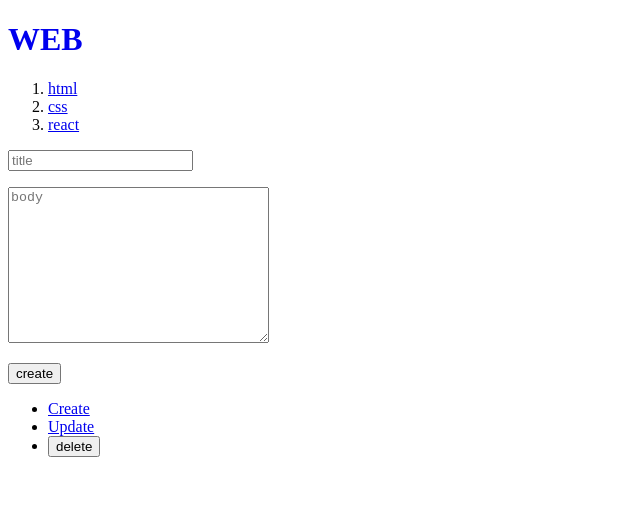
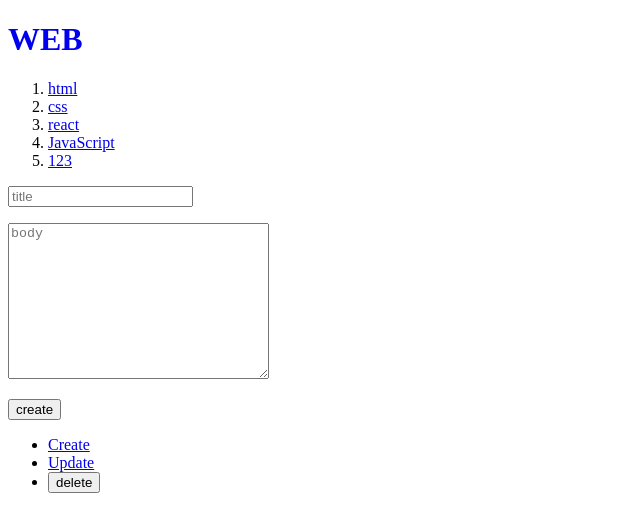
Before and after one commit to kes-knows-nothing/next-crud, a Next.js app: page /create in a window 1280 px wide. Shown: the top 532 px of the page, without its empty margins (0-640 px from the left). Built offline with nearby package versions, Linux system fonts and the light colour scheme; data requests are answered from the project's data file.

Commit message:
Feat: No-cache

```diff
--- a/db.json
+++ b/db.json
@@ -14,6 +14,16 @@
       "title": "react",
       "body": "react is...",
       "id": 3
+    },
+    {
+      "title": "JavaScript",
+      "body": "JavaScript is...",
+      "id": 4
+    },
+    {
+      "title": "123",
+      "body": "123",
+      "id": 5
     }
   ],
   "posts": [
--- a/src/app/create/page.tsx
+++ b/src/app/create/page.tsx
@@ -24,7 +24,9 @@ export default function Create() {
         throw new Error("Network response was not ok");
       }
       const result = await response.json();
+      console.log(result);
       const lastId = result.id;
+      router.refresh();
       router.push(`/read/${lastId}`);
     } catch (error) {
       console.error("Error:", error);
--- a/src/app/layout.tsx
+++ b/src/app/layout.tsx
@@ -18,7 +18,9 @@ export default async function RootLayout({
 }: {
   children: React.ReactNode;
 }) {
-  const res = await fetch("http://localhost:9999/topics");
+  const res = await fetch("http://localhost:9999/topics", {
+    cache: "no-store",
+  });
   const topics = await res.json();
   console.log(topics);
   return (
```
